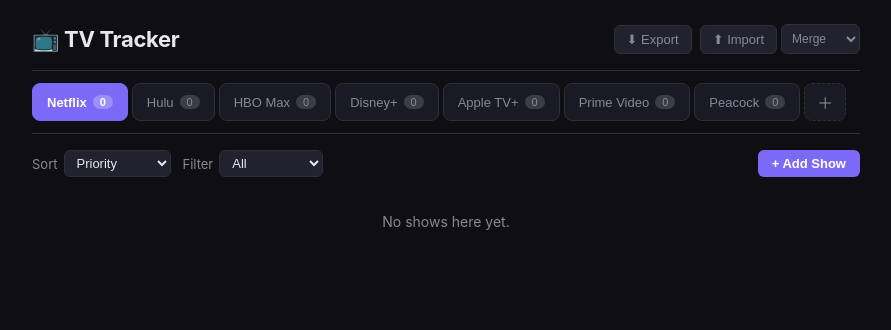
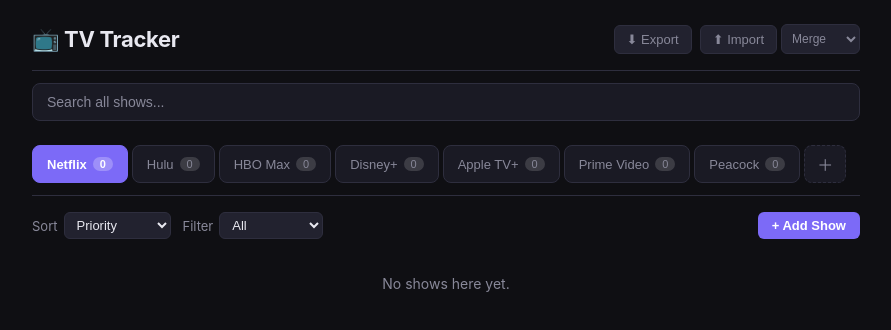
Before and after one commit to msfinnan/tv-tracker, a React (Vite) app: page / in a window 1280 px wide. Shown: the top 330 px of the page, without its empty margins (194-1085 px from the left). Built offline with nearby package versions, Linux system fonts and the light colour scheme.

Commit message:
feat: add global search bar that filters shows across all platforms
Co-authored-by: Margaret  <35827624+msfinnan@users.noreply.github.com>

```diff
--- a/src/App.tsx
+++ b/src/App.tsx
@@ -5,6 +5,8 @@ import { PlatformTabs } from './components/PlatformTabs'
 import { ShowList } from './components/ShowList'
 import { ImportExport } from './components/ImportExport'
 import { StatsDashboard } from './components/StatsDashboard'
+import { GlobalSearch } from './components/GlobalSearch'
+import { SearchResults } from './components/SearchResults'
 
 function uid() {
   return Math.random().toString(36).slice(2) + Date.now().toString(36)
@@ -13,6 +15,7 @@ function uid() {
 export default function App() {
   const [platforms, setPlatforms] = useState<Platform[]>(loadPlatforms)
   const [activeId, setActiveId] = useState<string>(() => loadPlatforms()[0]?.id ?? '')
+  const [searchQuery, setSearchQuery] = useState('')
 
   useEffect(() => {
     savePlatforms(platforms)
@@ -70,6 +73,20 @@ export default function App() {
         <h1>📺 TV Tracker</h1>
         <ImportExport platforms={platforms} onImport={importPlatforms} />
       </header>
+      <GlobalSearch searchQuery={searchQuery} onSearchChange={setSearchQuery} />
+      {searchQuery ? (
+        <main className="app-main">
+          <SearchResults
+            platforms={platforms}
+            query={searchQuery}
+            onStatusChange={(pid, sid, status) => updateShow(pid, sid, { status })}
+            onPriorityChange={(pid, sid, priority) => updateShow(pid, sid, { priority })}
+            onDeleteShow={deleteShow}
+            onEditShow={(pid, sid, patch) => updateShow(pid, sid, patch)}
+          />
+        </main>
+      ) : (
+        <>
           <PlatformTabs
             platforms={platforms}
             active={activeId}
@@ -89,6 +106,8 @@ export default function App() {
               />
             </main>
           )}
+        </>
+      )}
     </div>
   )
 }
--- /dev/null
+++ b/src/components/GlobalSearch.tsx
@@ -0,0 +1,27 @@
+interface Props {
+  searchQuery: string
+  onSearchChange: (query: string) => void
+}
+
+export function GlobalSearch({ searchQuery, onSearchChange }: Props) {
+  return (
+    <div className="global-search">
+      <input
+        type="text"
+        className="global-search-input"
+        placeholder="Search all shows..."
+        value={searchQuery}
+        onChange={e => onSearchChange(e.target.value)}
+      />
+      {searchQuery && (
+        <button
+          className="global-search-clear"
+          onClick={() => onSearchChange('')}
+          title="Clear search"
+        >
+          ✕
+        </button>
+      )}
+    </div>
+  )
+}
--- /dev/null
+++ b/src/components/SearchResults.tsx
@@ -0,0 +1,50 @@
+import type { Platform, WatchStatus } from '../types'
+import { ShowCard } from './ShowCard'
+
+interface Props {
+  platforms: Platform[]
+  query: string
+  onStatusChange: (platformId: string, showId: string, status: WatchStatus) => void
+  onPriorityChange: (platformId: string, showId: string, priority: number) => void
+  onDeleteShow: (platformId: string, showId: string) => void
+  onEditShow: (platformId: string, showId: string, patch: { title: string; notes?: string }) => void
+}
+
+export function SearchResults({ platforms, query, onStatusChange, onPriorityChange, onDeleteShow, onEditShow }: Props) {
+  const lowerQuery = query.toLowerCase()
+
+  const results = platforms.flatMap(platform =>
+    platform.shows
+      .filter(show =>
+        show.title.toLowerCase().includes(lowerQuery) ||
+        (show.notes && show.notes.toLowerCase().includes(lowerQuery))
+      )
+      .map(show => ({ show, platform }))
+  )
+
+  if (results.length === 0) {
+    return (
+      <div className="search-results">
+        <p className="empty">No shows match "{query}"</p>
+      </div>
+    )
+  }
+
+  return (
+    <div className="search-results">
+      <p className="search-results-count">{results.length} result{results.length !== 1 ? 's' : ''} found</p>
+      {results.map(({ show, platform }) => (
+        <div key={show.id} className="search-result-item">
+          <span className="search-result-platform-label">{platform.name}</span>
+          <ShowCard
+            show={show}
+            onStatusChange={(id, status) => onStatusChange(platform.id, id, status)}
+            onPriorityChange={(id, priority) => onPriorityChange(platform.id, id, priority)}
+            onDelete={id => onDeleteShow(platform.id, id)}
+            onEdit={(id, patch) => onEditShow(platform.id, id, patch)}
+          />
+        </div>
+      ))}
+    </div>
+  )
+}
--- a/src/index.css
+++ b/src/index.css
@@ -426,3 +426,71 @@ button { cursor: pointer; font-size: 13px; border-radius: 6px; border: none; tra
   font-size: 12px;
 }
 .edit-cancel-btn:hover { color: var(--text); border-color: var(--accent); }
+
+/* Global Search */
+.global-search {
+  position: relative;
+  padding: 12px 0;
+}
+
+.global-search-input {
+  width: 100%;
+  background: var(--surface);
+  border: 1px solid var(--border);
+  color: var(--text);
+  border-radius: var(--radius);
+  padding: 10px 36px 10px 14px;
+  font-size: 14px;
+  transition: border-color 0.15s;
+}
+.global-search-input:focus {
+  outline: none;
+  border-color: var(--accent);
+}
+.global-search-input::placeholder {
+  color: var(--muted);
+}
+
+.global-search-clear {
+  position: absolute;
+  right: 10px;
+  top: 50%;
+  transform: translateY(-50%);
+  background: transparent;
+  color: var(--muted);
+  border: none;
+  padding: 4px 8px;
+  font-size: 14px;
+  cursor: pointer;
+}
+.global-search-clear:hover {
+  color: var(--text);
+}
+
+/* Search Results */
+.search-results {
+  padding-top: 8px;
+}
+
+.search-results-count {
+  font-size: 12px;
+  color: var(--muted);
+  margin-bottom: 12px;
+}
+
+.search-result-item {
+  margin-bottom: 8px;
+}
+
+.search-result-platform-label {
+  display: inline-block;
+  background: var(--surface2);
+  border: 1px solid var(--border);
+  color: var(--muted);
+  border-radius: 4px;
+  padding: 2px 8px;
+  font-size: 11px;
+  margin-bottom: 4px;
+  text-transform: uppercase;
+  letter-spacing: 0.3px;
+}
```
Also changed, not shown: .agents/tasks/task-global-search/features/FEAT-001.json (added). Lines whose indentation alone changed are shown as unchanged.
